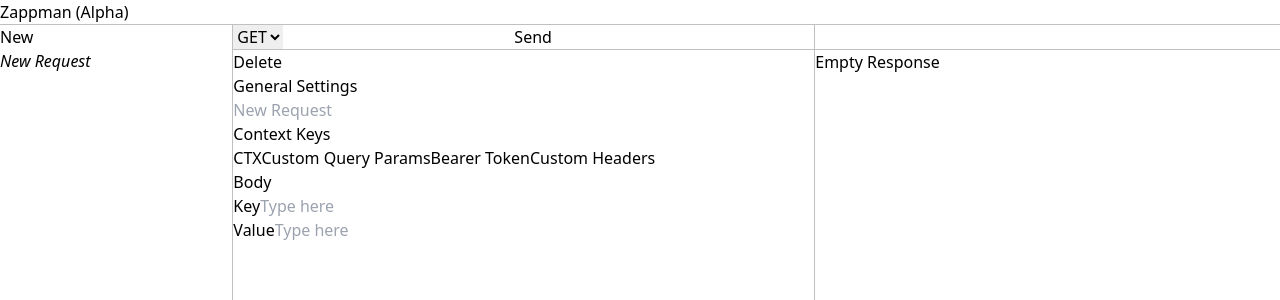
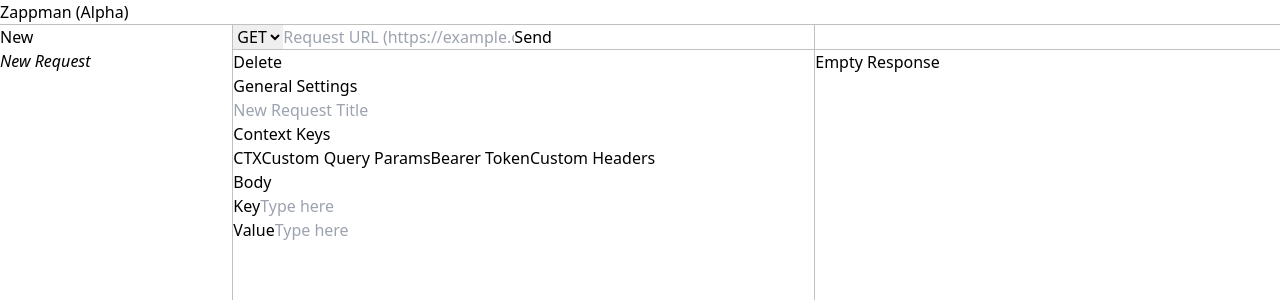
Before and after one commit to applicaster/zappman, a React (Vite) app: page / in a window 1280 px wide. Both pictures are taken after a click on the button "New". Shown: the top 300 px of the page. Built offline with nearby package versions, Linux system fonts and the light colour scheme.

Commit message:
Better placeholders

```diff
--- a/src/routes/request.tsx
+++ b/src/routes/request.tsx
@@ -113,6 +113,7 @@
             <input
               type="text"
               className="input input-bordered w-full"
+              placeholder="Request URL (https://example.com/my-feed.json)"
               name="url"
               defaultValue={request?.url}
             />
@@ -147,7 +148,7 @@
             name="title"
             defaultValue={request?.title}
             type="text"
-            placeholder="New Request"
+            placeholder="New Request Title"
             className="input input-sm input-bordered  w-full "
           />
         </div>
```
